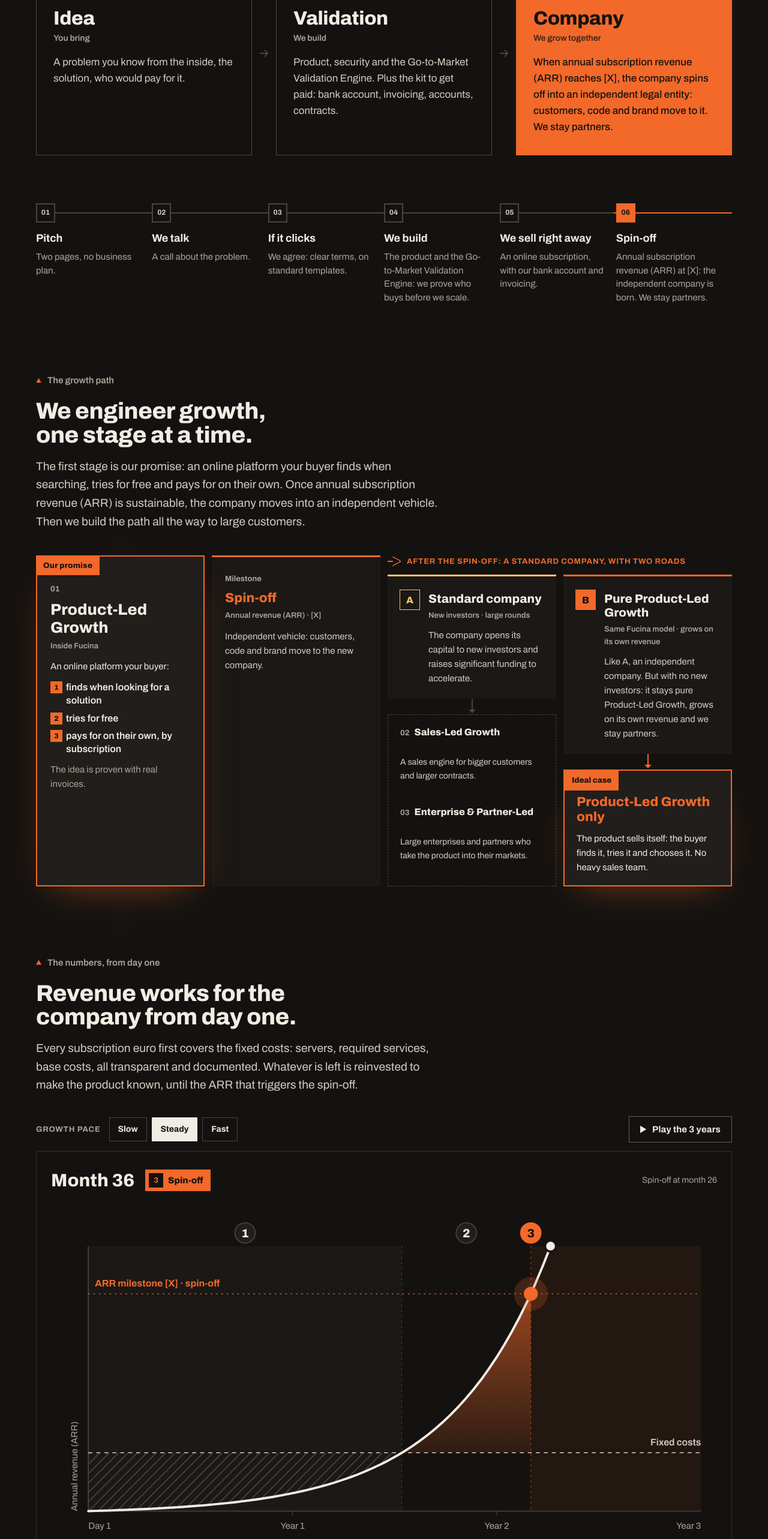
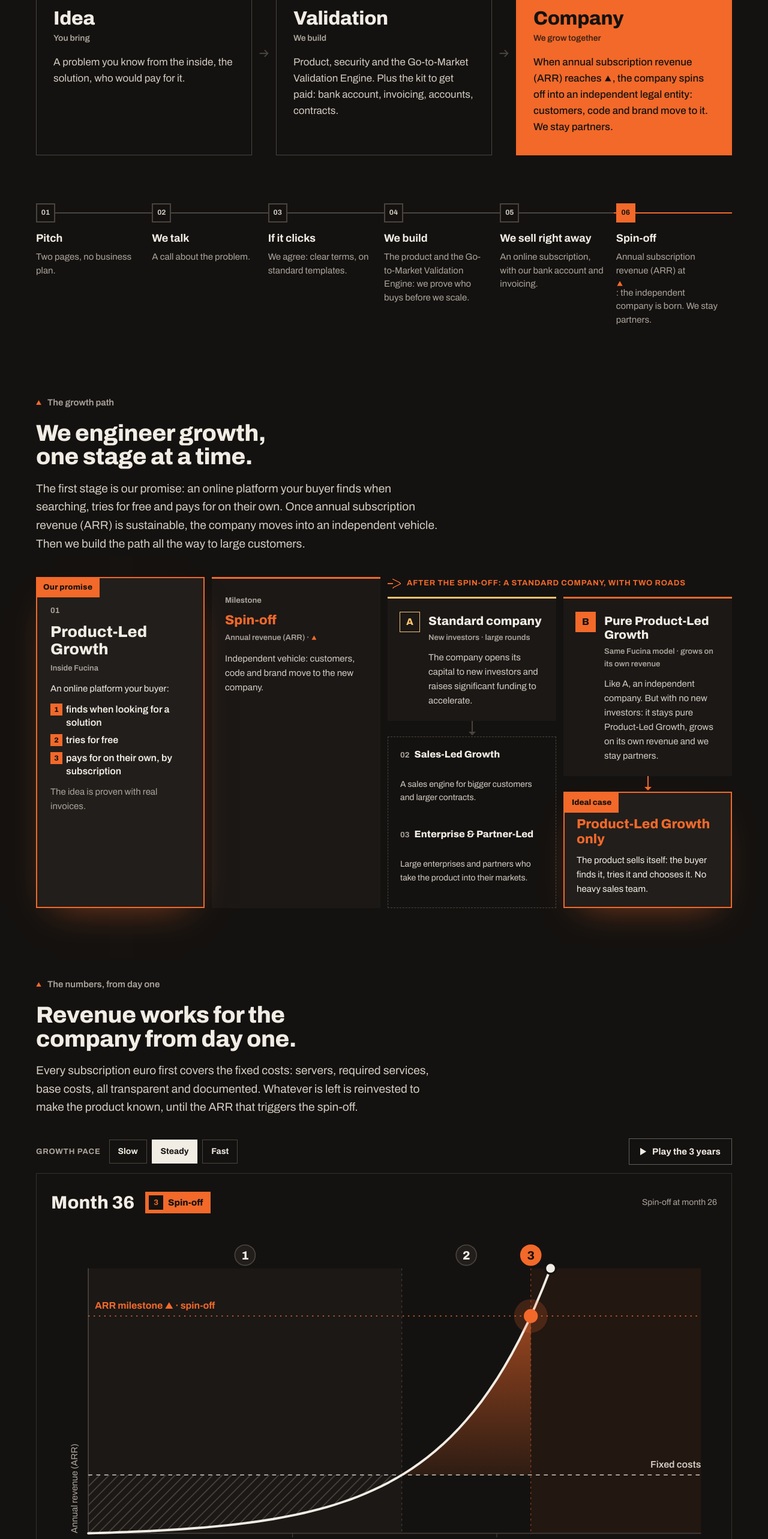
Before and after one commit to giovannipecora/fucina-ventures, a React (Vite) app: page /en in a window 1280 px wide. Shown: the part 3760-6326 px from the top of the page at 60% size. Built offline with nearby package versions, Linux system fonts and the light colour scheme.

Commit message:
Soglia ARR: il triangolo del logo al posto di [X]
Co-Authored-By: Claude Opus 5.5 <noreply@anthropic.com>
Claude-Session: https://claude.ai/code/session_019aWZR2njWsPE9Bv3HZ2G5N

```diff
--- a/src/components/Grafico.jsx
+++ b/src/components/Grafico.jsx
@@ -3,6 +3,7 @@
 // Il cursore muove il tempo; la velocità cambia quanto la curva resta piatta.
 // Nessun numero reale: solo la forma del percorso.
 import { useEffect, useRef, useState } from 'react';
+import { X as soglia } from './Soglia.jsx';
 
 const MESI = 36;
 const COSTI = 0.22; // linea dei costi fissi (quota dell'asse)
@@ -70,7 +71,7 @@ function Svg({ W, H, pad, t, fs, id, speed, month }) {
       <line x1={x0} y1={yc} x2={x1} y2={yc} stroke="var(--ink-2)" strokeWidth="1.5" strokeDasharray="6 6" />
       <text x={x1} y={yc - fs * 0.6} textAnchor="end" fontSize={fs * 0.8} fontWeight="600" fill="var(--ink-2)">{t.costs}</text>
       <line x1={x0} y1={yt} x2={x1} y2={yt} stroke="var(--accent)" strokeWidth="1.5" strokeDasharray="2 6" />
-      <text x={x0 + 10} y={yt - fs * 0.6} fontSize={fs * 0.8} fontWeight="700" fill="var(--accent)">{t.target}</text>
+      <text x={x0 + 10} y={yt - fs * 0.6} fontSize={fs * 0.8} fontWeight="700" fill="var(--accent)">{t.target.split('[X]').flatMap((p, i) => (i === 0 ? [p] : [<tspan key={i} fontSize={fs * 0.7}>▲</tspan>, p]))}</text>
 
       <line x1={xc} y1={y1} x2={xc} y2={y0} stroke="var(--line-2)" strokeDasharray="3 5" />
       <line x1={xt} y1={y1} x2={xt} y2={y0} stroke="var(--accent)" strokeOpacity="0.6" strokeDasharray="3 5" />
@@ -157,7 +158,7 @@ export default function GraficoArr({ t }) {
         {t.zones.map(([z, txt], i) => (
           <li key={z} className={i === zone ? 'on' : undefined}>
             <span className="arr-n" aria-hidden="true">{i + 1}</span>
-            <div><b>{z}</b><p>{txt}</p></div>
+            <div><b>{z}</b><p>{soglia(txt)}</p></div>
           </li>
         ))}
       </ol>
--- a/src/components/Home.jsx
+++ b/src/components/Home.jsx
@@ -2,6 +2,7 @@ import { useEffect, useRef } from 'react';
 import { Buyer, ModuloEsempio, Ruolo } from './Disegni.jsx';
 import { privacyOf } from '../routes.js';
 import GraficoArr from './Grafico.jsx';
+import { X } from './Soglia.jsx';
 
 const SPARKS = [
   [74, 0, -40], [78, 0.8, -18], [82, 1.6, -62], [76, 2.3, 12], [80, 3.1, -30],
@@ -148,7 +149,7 @@ function Modello({ t }) {
 
         <ol className="steps">
           {m.steps.map(([b, s]) => (
-            <li key={b}><b>{b}</b><span>{s}</span></li>
+            <li key={b}><b>{b}</b><span>{X(s)}</span></li>
           ))}
         </ol>
 
@@ -162,8 +163,8 @@ function Modello({ t }) {
                 {s.promise && <div className="promise-badge">{s.promise}</div>}
                 <div className="stage-n">{s.n}</div>
                 <h4>{s.name}</h4>
-                <div className="stage-tag">{s.tag}</div>
-                <p>{s.text}</p>
+                <div className="stage-tag">{X(s.tag)}</div>
+                <p>{X(s.text)}</p>
                 {s.steps && (
                   <ol className="promise-steps">
                     {s.steps.map((x) => <li key={x}>{x}</li>)}
@@ -237,7 +238,7 @@ function Modello({ t }) {
             ))}
           </div>
         </div>
-        <p className="pacts"><strong>{m.pacts[0]}</strong> {m.pacts[1]}</p>
+        <p className="pacts"><strong>{m.pacts[0]}</strong> {X(m.pacts[1])}</p>
       </div>
     </section>
   );
@@ -256,8 +257,8 @@ function FragmentStep({ s, last }) {
           <div className="path-n num">{s.n}</div>
         )}
         <h3>{s.title}</h3>
-        <div className="path-tag">{s.tag}</div>
-        <p>{s.text}</p>
+        <div className="path-tag">{X(s.tag)}</div>
+        <p>{X(s.text)}</p>
       </div>
       {!last && <Arrow />}
     </>
@@ -335,7 +336,7 @@ function Faq({ t }) {
           {f.items.map(([q, a]) => (
             <details className="faq-item" key={q}>
               <summary>{q}</summary>
-              <p>{a}</p>
+              <p>{X(a)}</p>
             </details>
           ))}
         </div>
--- /dev/null
+++ b/src/components/Soglia.jsx
@@ -0,0 +1,6 @@
+// Al posto di «[X]» (la soglia di ARR ancora da decidere) mostra il triangolo del logo.
+export function X(testo) {
+  if (typeof testo !== 'string' || !testo.includes('[X]')) return testo;
+  const parti = testo.split('[X]');
+  return parti.flatMap((p, i) => (i === 0 ? [p] : [<span key={i} className="soglia" role="img" aria-label="X" title="Soglia da definire" />, p]));
+}
--- a/src/styles.css
+++ b/src/styles.css
@@ -488,3 +488,7 @@ h1, h2, h3 { margin: 0; font-weight: 800; font-stretch: var(--wide); letter-spac
 .fork-goal p { margin-top: 10px; font-size: 15px; color: var(--ink); }
 @media (max-width: 980px) { .fork { grid-column: 1 / -1; } }
 @media (max-width: 560px) { .fork-paths { grid-template-columns: minmax(0, 1fr); gap: 28px; } }
+
+/* Soglia ARR ancora da decidere: il triangolo del logo al posto di [X] */
+.soglia { display: inline-block; width: 0.62em; height: 0.56em; margin: 0 0.12em; vertical-align: 0.02em; background: var(--accent); clip-path: polygon(50% 0, 100% 100%, 0 100%); }
+.path-step.final .soglia { background: currentColor; }
```
